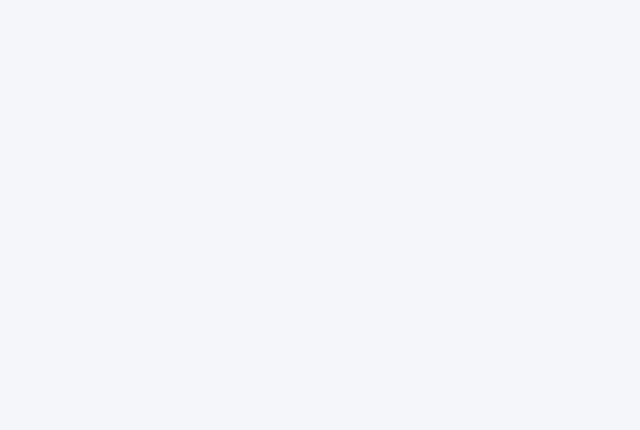
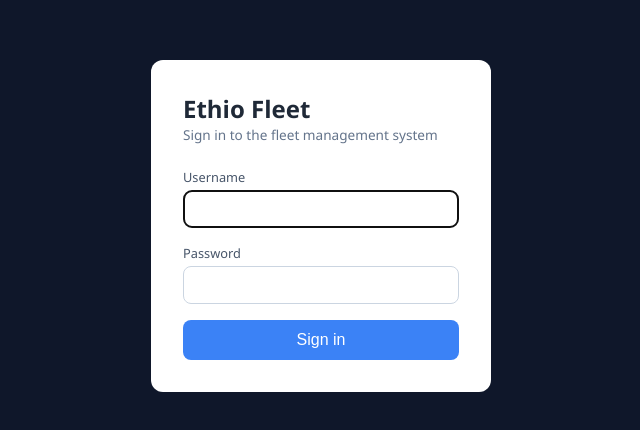
Before and after one commit to kaleab-spac/ethio-fleet-demo, a React app in the folder frontend/: page /login in a window 1280 px wide. Before the commit this address had no page. Shown: the part 174-604 px from the top of the page, without its empty margins (319-959 px from the left). Built offline with nearby package versions, Linux system fonts and the light colour scheme; the HTML template or start-up script is replaced by a standard one.

Commit message:
Phase 8 step 4: login page, token handling, logout

```diff
--- a/frontend/src/App.jsx
+++ b/frontend/src/App.jsx
@@ -1,4 +1,4 @@
-import { Routes, Route } from "react-router-dom";
+import { Routes, Route, Navigate } from "react-router-dom";
 import Layout from "./components/Layout.jsx";
 import Dashboard from "./pages/Dashboard.jsx";
 import Vehicles from "./pages/Vehicles.jsx";
@@ -8,11 +8,25 @@ import Alerts from "./pages/Alerts.jsx";
 import Maintenance from "./pages/Maintenance.jsx";
 import Fuel from "./pages/Fuel.jsx";
 import Reports from "./pages/Reports.jsx";
+import Login from "./pages/Login.jsx";
+import { getUser } from "./auth.js";
+
+// Only logged-in users can see the app pages
+function RequireLogin({ children }) {
+  return getUser() ? children : <Navigate to="/login" replace />;
+}
 
 function App() {
   return (
     <Routes>
-      <Route element={<Layout />}>
+      <Route path="/login" element={<Login />} />
+      <Route
+        element={
+          <RequireLogin>
+            <Layout />
+          </RequireLogin>
+        }
+      >
         <Route path="/" element={<Dashboard />} />
         <Route path="/vehicles" element={<Vehicles />} />
         <Route path="/drivers" element={<Drivers />} />
--- /dev/null
+++ b/frontend/src/auth.js
@@ -0,0 +1,44 @@
+import axios from "axios";
+
+const TOKEN_KEY = "fms_token";
+const USER_KEY = "fms_user";
+
+export function getUser() {
+  try {
+    return JSON.parse(localStorage.getItem(USER_KEY));
+  } catch {
+    return null;
+  }
+}
+
+export function saveLogin(data) {
+  localStorage.setItem(TOKEN_KEY, data.access_token);
+  localStorage.setItem(USER_KEY, JSON.stringify(data.user));
+}
+
+export function logout() {
+  localStorage.removeItem(TOKEN_KEY);
+  localStorage.removeItem(USER_KEY);
+  window.location.href = "/login";
+}
+
+// Add the token to every request
+axios.interceptors.request.use((config) => {
+  const token = localStorage.getItem(TOKEN_KEY);
+  if (token) config.headers.Authorization = `Bearer ${token}`;
+  return config;
+});
+
+// If the server says the token is bad (401), go back to the login page
+axios.interceptors.response.use(
+  (res) => res,
+  (err) => {
+    const isLogin = err.config && err.config.url && err.config.url.includes("/auth/login");
+    if (err.response && err.response.status === 401 && !isLogin) {
+      localStorage.removeItem(TOKEN_KEY);
+      localStorage.removeItem(USER_KEY);
+      if (window.location.pathname !== "/login") window.location.href = "/login";
+    }
+    return Promise.reject(err);
+  }
+);
--- a/frontend/src/components/Layout.jsx
+++ b/frontend/src/components/Layout.jsx
@@ -1,9 +1,11 @@
 import { useEffect, useState } from "react";
 import { NavLink, Outlet } from "react-router-dom";
 import axios from "axios";
+import { getUser, logout } from "../auth.js";
 
 function Layout() {
   const [openAlerts, setOpenAlerts] = useState(0);
+  const user = getUser();
 
   useEffect(() => {
     const load = () =>
@@ -57,7 +59,13 @@ function Layout() {
       <div className="main">
         <header className="topbar">
           <strong>Fleet Operations</strong>
-          <span className="user">Kaleab Getnet</span>
+          <span className="user">
+            {user ? user.full_name : ""}
+            {user && <span className="role-tag">{user.role}</span>}
+            <button className="logout-btn" onClick={logout}>
+              Logout
+            </button>
+          </span>
         </header>
         <main className="content">
           <Outlet />
--- a/frontend/src/index.css
+++ b/frontend/src/index.css
@@ -317,4 +317,78 @@ tr:last-child td {
   font-size: 0.8rem;
   color: #94a3b8;
   margin-top: 0.5rem;
+}.login-page {
+  min-height: 100vh;
+  display: flex;
+  align-items: center;
+  justify-content: center;
+  background: #0f172a;
 }
+
+.login-box {
+  background: #ffffff;
+  width: 340px;
+  padding: 2rem;
+  border-radius: 12px;
+}
+
+.login-box h1 {
+  margin: 0;
+  font-size: 1.5rem;
+}
+
+.login-box .sub {
+  color: #64748b;
+  font-size: 0.85rem;
+  margin-bottom: 1.5rem;
+}
+
+.login-box label {
+  display: block;
+  font-size: 0.8rem;
+  color: #475569;
+  margin-bottom: 0.25rem;
+}
+
+.login-box input {
+  width: 100%;
+  padding: 0.6rem 0.75rem;
+  margin-bottom: 1rem;
+  border: 1px solid #cbd5e1;
+  border-radius: 8px;
+  font-size: 0.95rem;
+}
+
+.login-box button {
+  width: 100%;
+  padding: 0.7rem;
+  border: none;
+  border-radius: 8px;
+  background: #3b82f6;
+  color: #ffffff;
+  font-size: 1rem;
+  cursor: pointer;
+}
+
+.login-box button:hover {
+  background: #2563eb;
+}
+
+.logout-btn {
+  border: 1px solid #cbd5e1;
+  background: #ffffff;
+  border-radius: 6px;
+  padding: 0.25rem 0.75rem;
+  margin-left: 0.75rem;
+  cursor: pointer;
+  font-size: 0.8rem;
+}
+
+.role-tag {
+  background: #e2e8f0;
+  border-radius: 999px;
+  padding: 0.1rem 0.5rem;
+  font-size: 0.7rem;
+  margin-left: 0.4rem;
+  text-transform: uppercase;
+}
--- a/frontend/src/main.jsx
+++ b/frontend/src/main.jsx
@@ -2,6 +2,7 @@ import { StrictMode } from "react";
 import { createRoot } from "react-dom/client";
 import { BrowserRouter } from "react-router-dom";
 import "./index.css";
+import "./auth.js";
 import App from "./App.jsx";
 
 createRoot(document.getElementById("root")).render(
--- /dev/null
+++ b/frontend/src/pages/Login.jsx
@@ -0,0 +1,67 @@
+import { useState } from "react";
+import { useNavigate } from "react-router-dom";
+import axios from "axios";
+import { saveLogin } from "../auth.js";
+
+function Login() {
+  const [username, setUsername] = useState("");
+  const [password, setPassword] = useState("");
+  const [error, setError] = useState("");
+  const [busy, setBusy] = useState(false);
+  const navigate = useNavigate();
+
+  const submit = (e) => {
+    e.preventDefault();
+    setBusy(true);
+    setError("");
+    axios
+      .post("http://localhost:8000/api/auth/login", { username, password })
+      .then((res) => {
+        saveLogin(res.data);
+        navigate("/");
+      })
+      .catch((err) => {
+        if (err.response && err.response.status === 401) {
+          setError("Wrong username or password.");
+        } else {
+          setError("Cannot reach the server. Is the backend running?");
+        }
+      })
+      .finally(() => setBusy(false));
+  };
+
+  return (
+    <div className="login-page">
+      <div className="login-box">
+        <h1>Ethio Fleet</h1>
+        <div className="sub">Sign in to the fleet management system</div>
+
+        {error && (
+          <div className="error-box" style={{ marginBottom: "1rem" }}>
+            {error}
+          </div>
+        )}
+
+        <form onSubmit={submit}>
+          <label>Username</label>
+          <input
+            value={username}
+            onChange={(e) => setUsername(e.target.value)}
+            autoFocus
+          />
+          <label>Password</label>
+          <input
+            type="password"
+            value={password}
+            onChange={(e) => setPassword(e.target.value)}
+          />
+          <button type="submit" disabled={busy}>
+            {busy ? "Signing in..." : "Sign in"}
+          </button>
+        </form>
+      </div>
+    </div>
+  );
+}
+
+export default Login;
```
